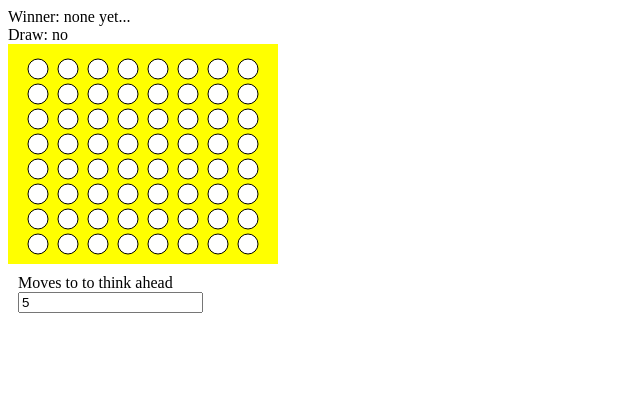
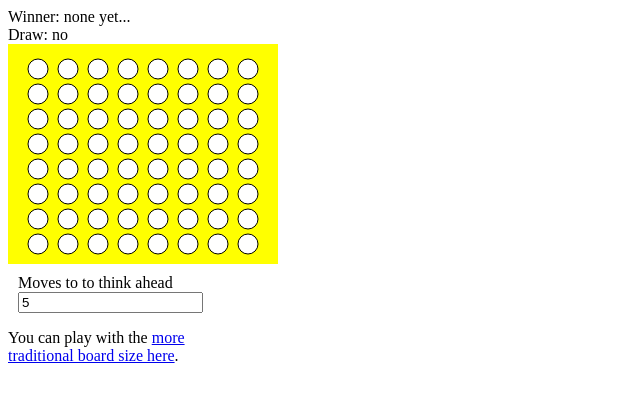
Before and after one commit to RyanMarcus/connect4, a plain HTML site: page index.html in a window 1280 px wide. Shown: the whole page, without its empty margins (0-640 px from the left). Drawn offline with Linux system fonts and the light colour scheme.

Commit message:
added link to blog post

```diff
--- a/index.html
+++ b/index.html
@@ -60,6 +60,10 @@
 	</form>
       </div>
 
+      <div>
+	You can play with the <a href="http://rmarcus.info/blog/2014/12/23/connect4.html">more traditional board size here</a>.
+      </div>
+
     </div>
   </body>
 
```
